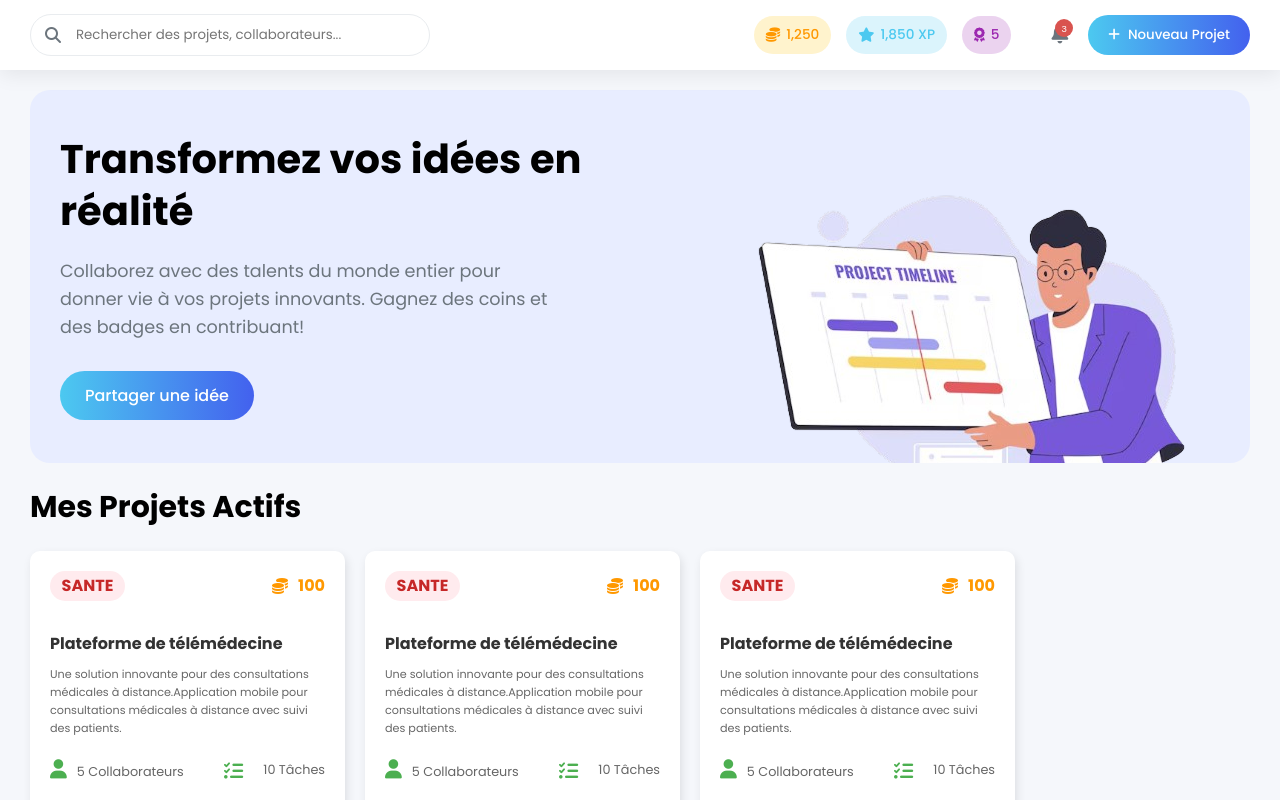
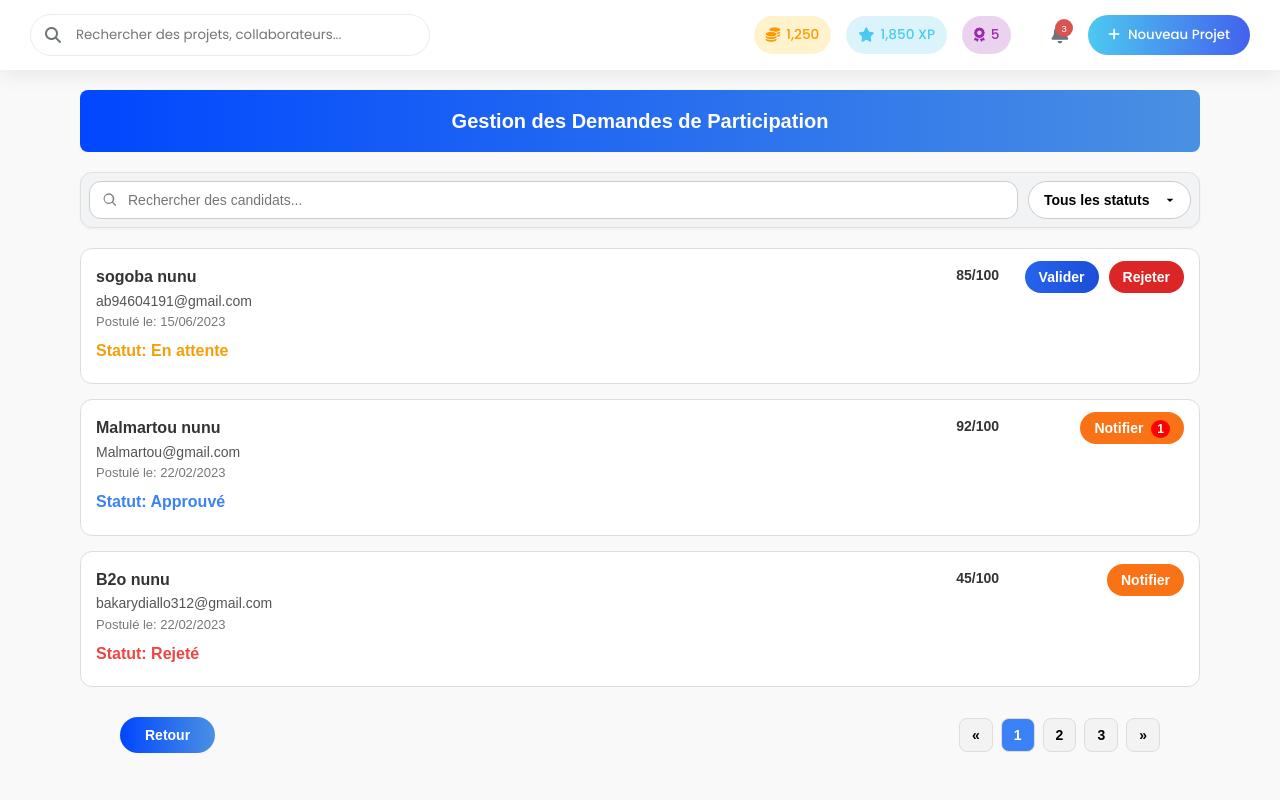
Before and after one commit to Boobad/collabdev_front_angular, an Angular app: page / in a window 1280 px wide. Built offline with nearby package versions, Linux system fonts and the light colour scheme.

Commit message:
Correction de la nav de la page list demande particiption - Booba fatigue trop

```diff
--- a/src/app/app.html
+++ b/src/app/app.html
@@ -2,7 +2,7 @@
    <main class="main-content">
     <!-- Top Navigation -->
     <app-navebar></app-navebar>
-    <router-outlet></router-outlet>
+    <app-liste-demande-participation></app-liste-demande-participation>
 
    </main>
 
--- a/src/app/app.ts
+++ b/src/app/app.ts
@@ -3,10 +3,11 @@ import { RouterOutlet } from '@angular/router';
 import { Navebar } from './contributeurs/components/shared/navebar/navebar';
 import { Sidebar } from './contributeurs/components/shared/sidebar/sidebar';
 import { ModalCreateProject } from './contributeurs/components/ui/modal-create-project/modal-create-project';
+import { ListeDemandeParticipation } from './contributeurs/pages/liste-demande-participation/liste-demande-participation';
 
 @Component({
   selector: 'app-root',
-  imports: [Navebar,RouterOutlet],
+  imports: [Navebar,ListeDemandeParticipation],
   templateUrl: './app.html',
   styleUrl: './app.css'
 })
```
